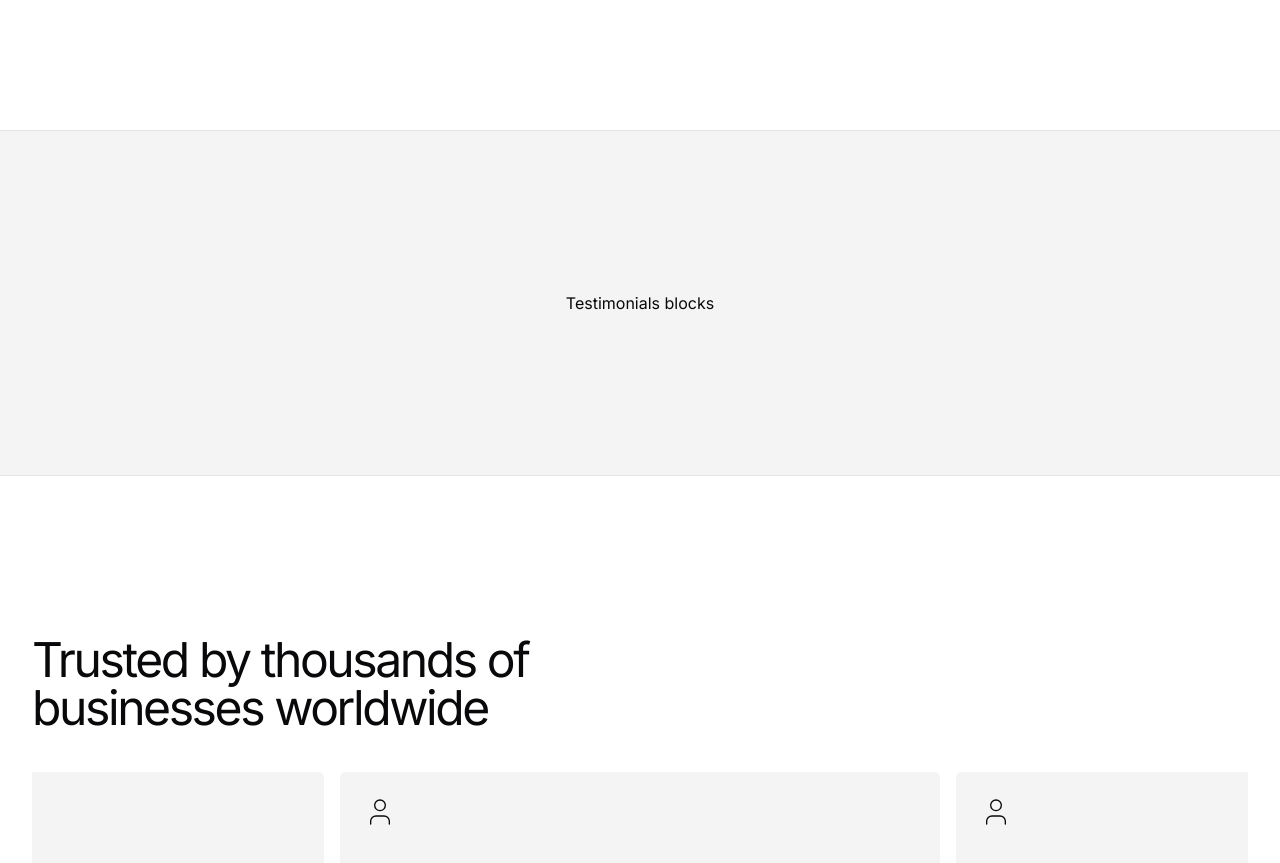
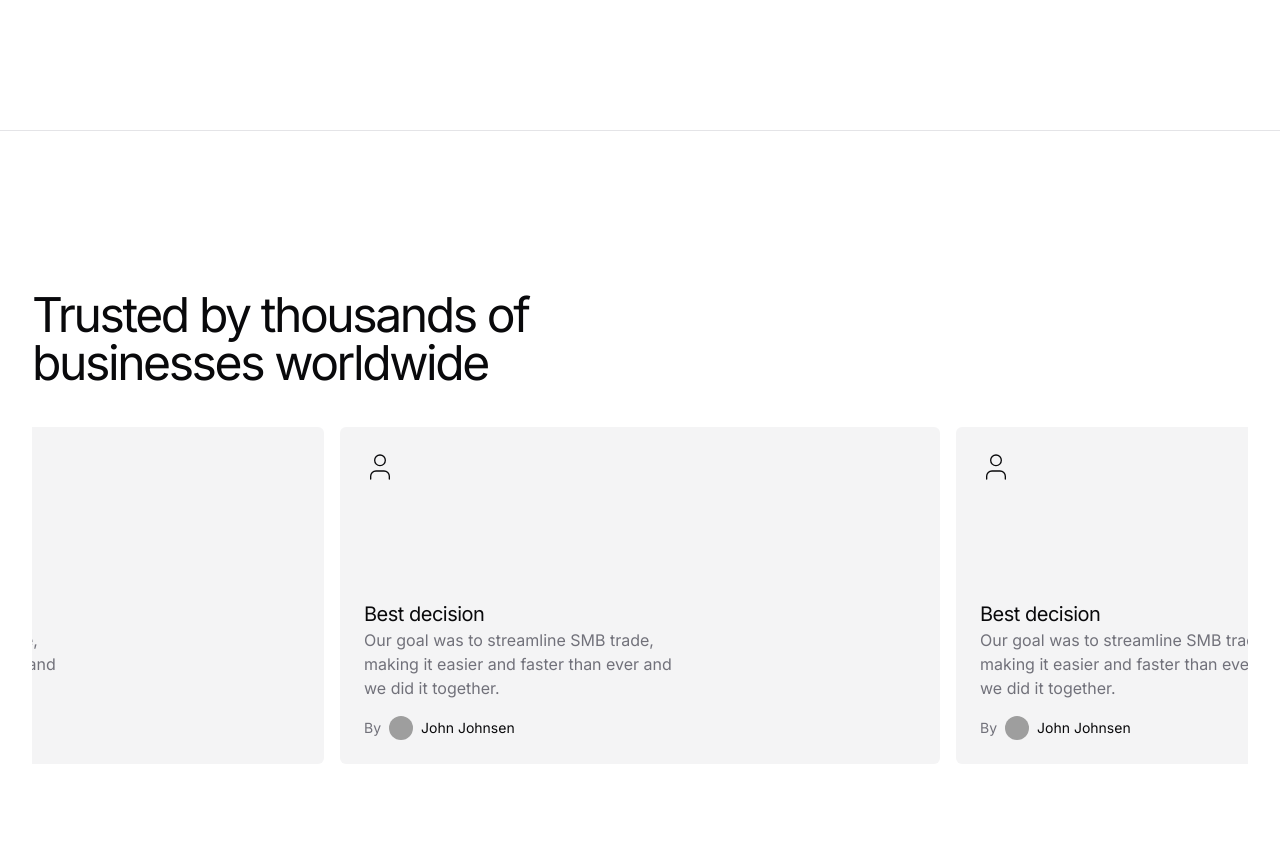
Before and after one commit to tommyjepsen/twblocks, a Next.js app: page / in a window 1280 px wide. Shown: the part 4240-5103 px from the top of the page. Built offline with nearby package versions, Linux system fonts and the light colour scheme; grey boxes are pictures that could not be loaded.

Commit message:
Removed showcase page and explainer section

```diff
--- a/app/page.tsx
+++ b/app/page.tsx
@@ -41,10 +41,6 @@ export default function Home() {
       <Case1 />
       <Case2 />
       <hr />
-      <div className="w-full bg-muted text-center p-40">
-        Testimonials blocks
-      </div>
-      <hr />
       <Testimonials1 />
       <hr />
       <Feature1 />
--- a/app/showcase/page.tsx
+++ /dev/null
@@ -1,79 +0,0 @@
-import { Hero3 } from "@/components/hero/hero3";
-import { Hero2 } from "@/components/hero/hero2";
-import { Hero1 } from "@/components/hero/hero1";
-import { Feature1 } from "@/components/feature/feature1";
-import { Feature2 } from "@/components/feature/feature2";
-import { Feature3 } from "@/components/feature/feature3";
-import { Feature4 } from "@/components/feature/feature4";
-import { Feature5 } from "@/components/feature/feature5";
-import { Pricing1 } from "@/components/pricing/pricing1";
-import { Pricing2 } from "@/components/pricing/pricing2";
-import { Stats1 } from "@/components/stats/stats1";
-import { Stats2 } from "@/components/stats/stats2";
-import { Header1 } from "@/components/header/header1";
-import { CTA1 } from "@/components/cta/cta1";
-import { Feature6 } from "@/components/feature/feature6";
-import { Feature7 } from "@/components/feature/feature7";
-import { CTA2 } from "@/components/cta/cta2";
-import { Hero4 } from "@/components/hero/hero4";
-import { Blog1 } from "@/components/blog/blog1";
-import { Blog2 } from "@/components/blog/blog2";
-import { Footer1 } from "@/components/footer/footer1";
-import { Feature8 } from "@/components/feature/feature8";
-import { Case1 } from "@/components/case/case1";
-import { Case2 } from "@/components/case/case2";
-import { Testimonials1 } from "@/components/testimonials/testimonials1";
-import { FAQ1 } from "@/components/faq/faq1";
-import { FAQ2 } from "@/components/faq/faq2";
-import { Contact1 } from "@/components/contact/contact1";
-import { ModeToggle } from "@/components/ui/mode-toggle";
-
-export default function Home() {
-  return (
-    <div className="min-h-screen w-full flex justify-center items-center">
-      <CTA1 />
-      {/* <ModeToggle />
-      <Hero1 />
-      <Hero2 />
-      <Hero3 />
-      <Hero4 />
-      <hr />
-      <Case1 />
-      <Case2 />
-      <hr />
-      <div className="w-full bg-muted text-center p-40">
-        Testimonials blocks
-      </div>
-      <hr />
-      <Testimonials1 />
-      <hr />
-      <Feature1 />
-      <Feature2 />
-      <Feature3 />
-      <Feature4 />
-      <Feature5 />
-      <Feature6 />
-      <Feature7 />
-      <Feature8 />
-      <hr />
-      <Pricing1 />
-      <Pricing2 />
-      <hr />
-      <Stats1 />
-      <Stats2 />
-      <hr />
-      <CTA1 />
-      <CTA2 />
-      <hr />
-      <Blog1 />
-      <Blog2 />
-      <hr />
-      <FAQ1 />
-      <FAQ2 />
-      <hr />
-      <Contact1 />
-      <hr />
-      <Footer1 /> */}
-    </div>
-  );
-}
```
